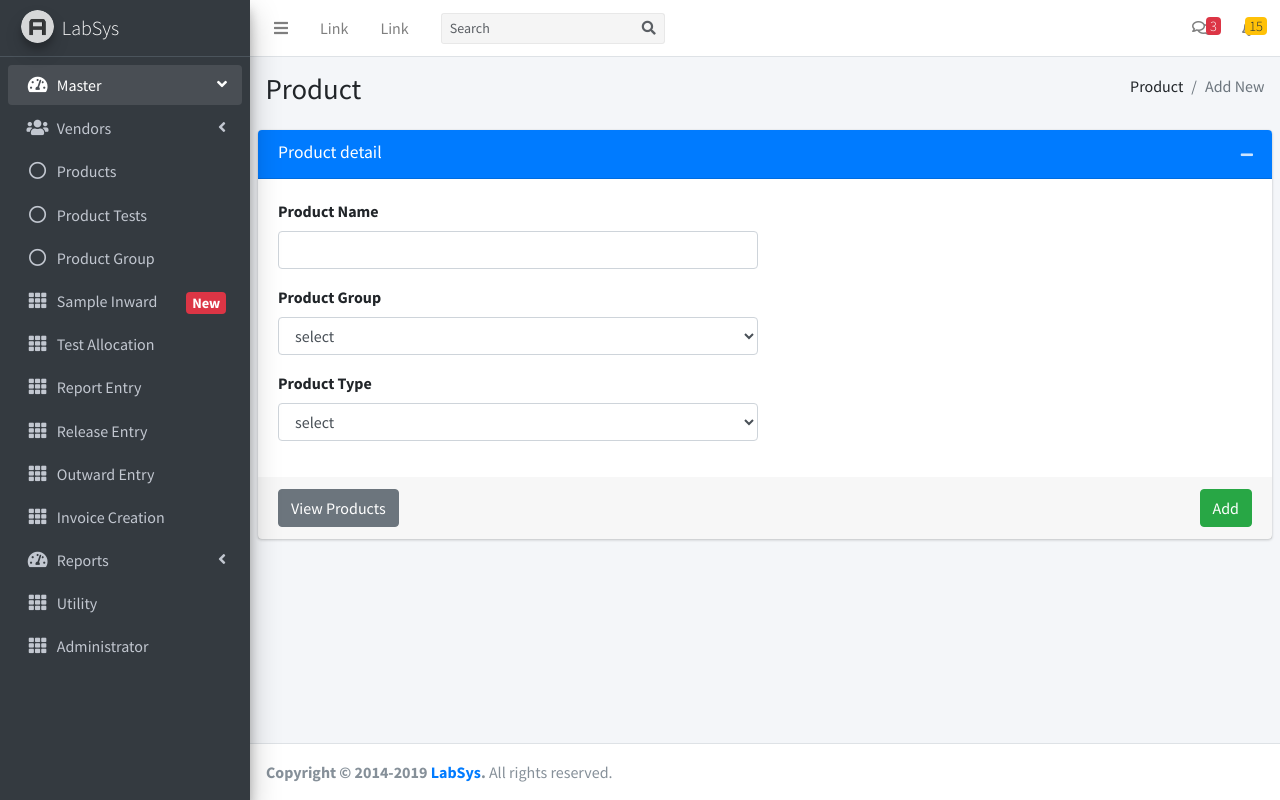
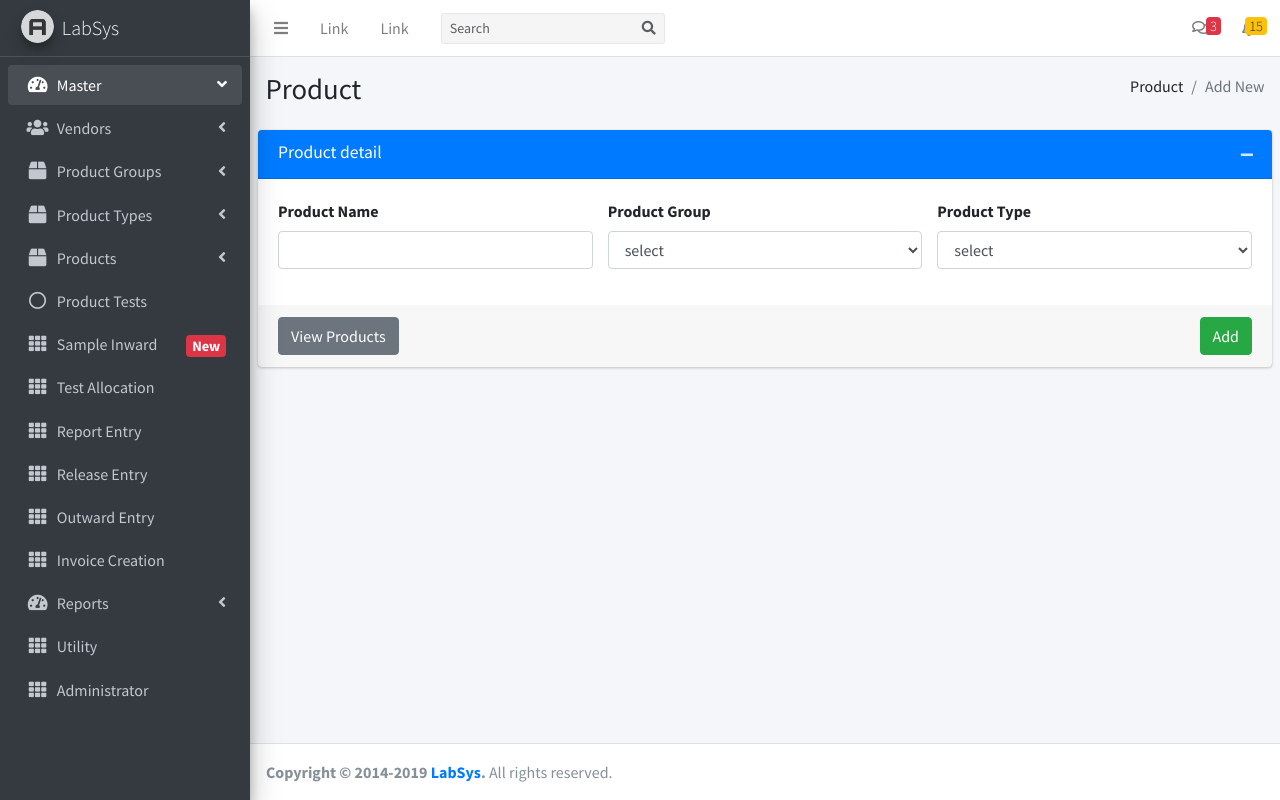
Before and after one commit to nimitkansagra/billing-system, a PHP site: page /addproduct.php in a window 1280 px wide, after a click on "Master". Run offline with PHP 8.4, Linux system fonts and the light colour scheme; data that the repository does not hold is empty; some libraries are stand-ins or nearby versions.

Commit message:
Minor changes

```diff
--- a/addproduct.php
+++ b/addproduct.php
@@ -36,12 +36,12 @@ include 'includes/head.php';
                         <form  action="<?php  echo htmlspecialchars($_SERVER["PHP_SELF"]); ?>" method="post">
                             <div class="card-body">
                                 <div class="row">
-                                    <div class="col-md-6">
-                                        <div class="form-group">
+
+                                        <div class="form-group col-md-4">
                                             <label for="inputName">Product Name</label>
                                             <input type="text" class="form-control" name="p_name" required>
                                         </div>
-                                        <div class="form-group">
+                                        <div class="form-group col-md-4">
                                             <label for="inputProjectLeader">Product Group</label>
                                             <select class="form-control id="p_group" name="p_group">
                                               <option> select</option>
@@ -57,7 +57,7 @@ include 'includes/head.php';
                                               ?>
                                             </select>
                                         </div>
-                                        <div class="form-group">
+                                        <div class="form-group col-md-4">
                                             <label for="inputProjectLeader">Product Type</label>
                                             <select class="form-control id="p_group" name="p_group">
                                               <option> select</option>
@@ -73,7 +73,6 @@ include 'includes/head.php';
                                               ?>
                                             </select>
                                         </div>
-                                    </div>
                                 </div>
                             </div>
                             <!-- /.card-body -->
--- a/addproductgroup.php
+++ b/addproductgroup.php
@@ -36,7 +36,7 @@ include 'includes/head.php';
                         <form  action="<?php  echo htmlspecialchars($_SERVER["PHP_SELF"]); ?>" method="post">
                             <div class="card-body">
                                 <div class="row">
-                                    <div class="col-md-6">
+                                    <div class="col-md-12">
                                         <div class="form-group">
                                             <label for="inputName">Product Group</label>
                                             <input type="text" class="form-control" name="group" required>
--- a/addproducttype.php
+++ b/addproducttype.php
@@ -36,7 +36,7 @@ include 'includes/head.php';
                         <form  action="<?php  echo htmlspecialchars($_SERVER["PHP_SELF"]); ?>" method="post">
                             <div class="card-body">
                                 <div class="row">
-                                    <div class="col-md-6">
+                                    <div class="col-md-12">
                                         <div class="form-group">
                                             <label for="inputName">Product Type</label>
                                             <input type="text" class="form-control" name="type" required>
--- a/includes/head.php
+++ b/includes/head.php
@@ -199,11 +199,74 @@
                                         </li>
                                     </ul>
                                 </li>
-                                <li class="nav-item">
+                                <li class="nav-item has-treeview">
                                     <a href="#" class="nav-link">
-                                        <i class="far fa-circle nav-icon"></i>
-                                        <p>Products</p>
+                                        <i class="nav-icon fas fa-box"></i>
+                                        <p>
+                                            Product Groups
+                                            <i class="right fas fa-angle-left"></i>
+                                        </p>
                                     </a>
+                                    <ul class="nav nav-treeview">
+                                        <li class="nav-item">
+                                            <a href="addproductgroup.php" class="nav-link">
+                                                <i class="fas fa-plus-circle nav-icon"></i>
+                                                <p>Add Product</p>
+                                            </a>
+                                        </li>
+                                        <li class="nav-item">
+                                            <a href="productgroups.php" class="nav-link">
+                                                <i class="fas fa-list nav-icon"></i>
+                                                <p>View Product</p>
+                                            </a>
+                                        </li>
+                                    </ul>
+                                </li>
+                                <li class="nav-item has-treeview">
+                                    <a href="#" class="nav-link">
+                                        <i class="nav-icon fas fa-box"></i>
+                                        <p>
+                                            Product Types
+                                            <i class="right fas fa-angle-left"></i>
+                                        </p>
+                                    </a>
+                                    <ul class="nav nav-treeview">
+                                        <li class="nav-item">
+                                            <a href="addproducttype.php" class="nav-link">
+                                                <i class="fas fa-plus-circle nav-icon"></i>
+                                                <p>Add Product Type</p>
+                                            </a>
+                                        </li>
+                                        <li class="nav-item">
+                                            <a href="producttypes.php" class="nav-link">
+                                                <i class="fas fa-list nav-icon"></i>
+                                                <p>View Product Type</p>
+                                            </a>
+                                        </li>
+                                    </ul>
+                                </li>
+                                <li class="nav-item has-treeview">
+                                    <a href="#" class="nav-link">
+                                        <i class="nav-icon fas fa-box"></i>
+                                        <p>
+                                            Products
+                                            <i class="right fas fa-angle-left"></i>
+                                        </p>
+                                    </a>
+                                    <ul class="nav nav-treeview">
+                                        <li class="nav-item">
+                                            <a href="addproduct.php" class="nav-link">
+                                                <i class="fas fa-plus-circle nav-icon"></i>
+                                                <p>Add Product</p>
+                                            </a>
+                                        </li>
+                                        <li class="nav-item">
+                                            <a href="products.php" class="nav-link">
+                                                <i class="fas fa-list nav-icon"></i>
+                                                <p>View Product</p>
+                                            </a>
+                                        </li>
+                                    </ul>
                                 </li>
                                 <li class="nav-item">
                                     <a href="#" class="nav-link">
@@ -211,12 +274,7 @@
                                         <p>Product Tests</p>
                                     </a>
                                 </li>
-                                <li class="nav-item">
-                                    <a href="#" class="nav-link">
-                                        <i class="far fa-circle nav-icon"></i>
-                                        <p>Product Group</p>
-                                    </a>
-                                </li>
+
                             </ul>
                         </li>
                         <li class="nav-item">
```
Also changed, not shown: productgroups.php (renamed from viewproductgroup.php), producttypes.php (renamed from viewproducttype.php).
